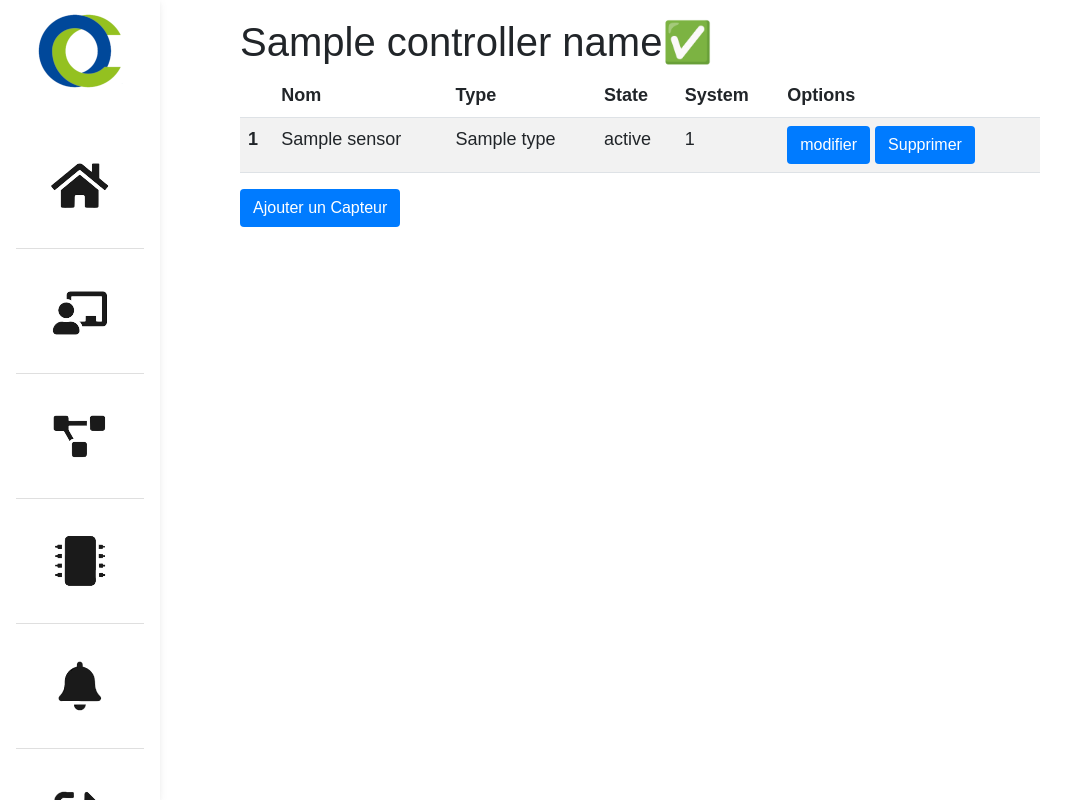
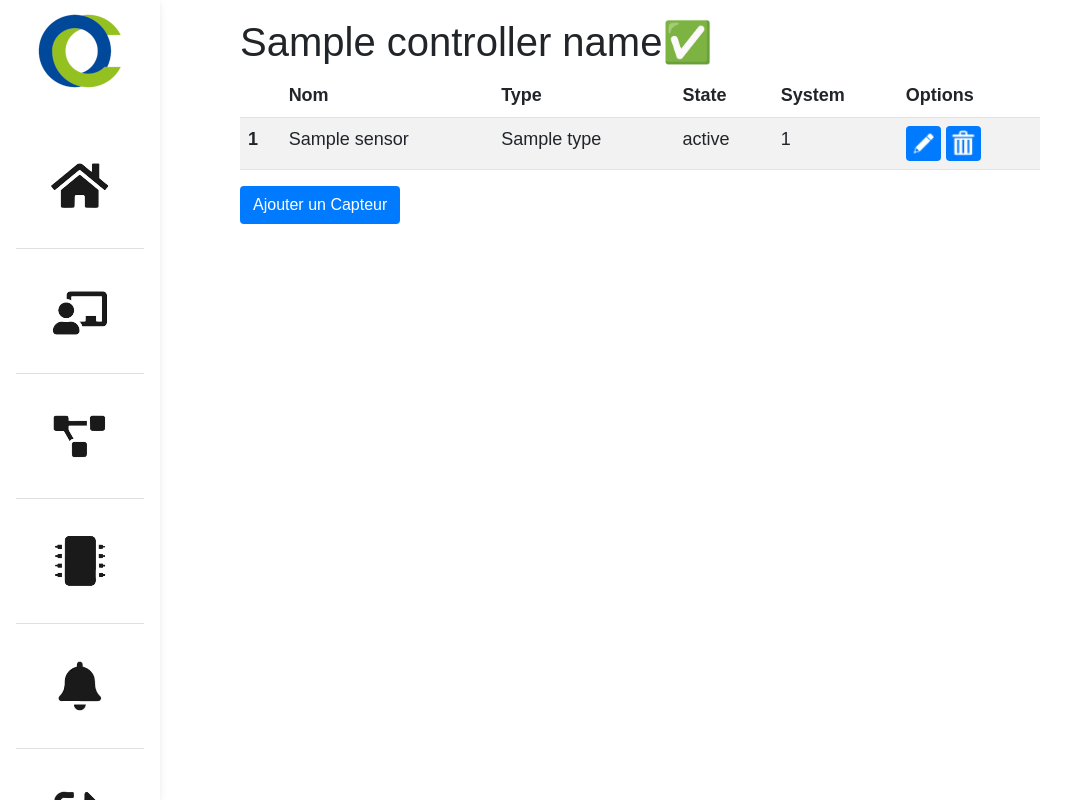
Before and after one commit to Remyto667/SmartCampus, a Symfony app: template symfony/templates/admin/lister_capteurs.html.twig in a window 1280 px wide. Shown: the whole page, without its empty margins (0-1087 px from the left). Run offline with Twig, Linux system fonts and the light colour scheme; the template is opened without the code that fills it: most values are stand-ins (such as "Sample title", 1, 10 or a date in 2020); some libraries are stand-ins or nearby versions.

Commit message:
ajout des images sur lister capteurs

```diff
--- a/symfony/templates/admin/lister_capteurs.html.twig
+++ b/symfony/templates/admin/lister_capteurs.html.twig
@@ -50,6 +50,19 @@
         caption-side: bottom;
         border-collapse: collapse;
     }
+    .img {
+        background-repeat: no-repeat;
+        background-size: 100% 100%;
+        background-position: 0 0;
+        width:35px;
+        height:35px;
+    }
+    .update {
+        background-image: url({{ asset('img/crayon_blanc.png') }});
+    }
+    .delete {
+        background-image: url({{ asset('img/poubelle.png') }});
+    }
 </style>
 
 <script language="JavaScript">
@@ -89,8 +102,8 @@
                 <td>{{ sensor.type  }}</td>
                 <td>{{ sensor.state  }}</td>
                 <td>{{ sensor.id  }}</td>
-                <td> <a class="btn btn-primary" href="/admin/database/modifier_capteur/{{ sensor.Sid }}" role="button">modifier</a>
-                    <input class="btn btn-primary" type="button" value="Supprimer" name="test" onclick="openPopup({{ sensor.Sid }})"/></td>
+                <td> <a class="btn btn-primary img update favorite" href="/admin/database/modifier_capteur/{{ sensor.Sid }}" role="button"></a>
+                    <input class="btn btn-primary img delete favorite" type="button" name="test" onclick="openPopup({{ sensor.Sid }})"/></td>
             </tr>
         {% endfor %}
         </tbody>
```
